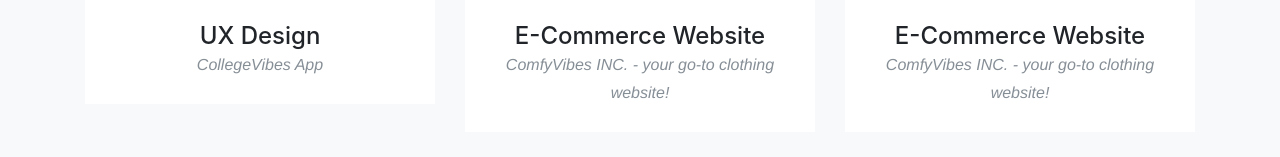
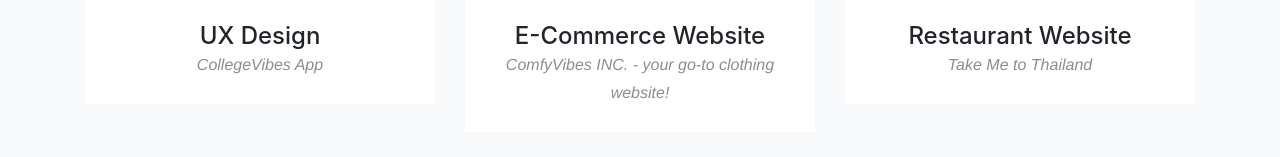
Before and after one commit to sfathelbab1/Portfolio, a website with bundled scripts: page index.html in a window 1280 px wide. Shown: the part 1285-1442 px from the top of the page. Built offline with nearby package versions, Linux system fonts and the light colour scheme; a web font is replaced by a local one.

Commit message:
restaurant

```diff
--- a/index.html
+++ b/index.html
@@ -116,8 +116,8 @@
               <img class="img-fluid" src="http://www.axon-labs.com/wp-content/uploads/2017/01/e-commerce-platforms.png" alt="">
             </a>
             <div class="portfolio-caption">
-              <h4>E-Commerce Website</h4>
-              <p class="text-muted">ComfyVibes INC. - your go-to clothing website!</p>
+              <h4>Restaurant Website</h4>
+              <p class="text-muted">Take Me to Thailand</p>
             </div>
           </div>
         <!--  <div class="col-md-4 col-sm-6 portfolio-item">
```
